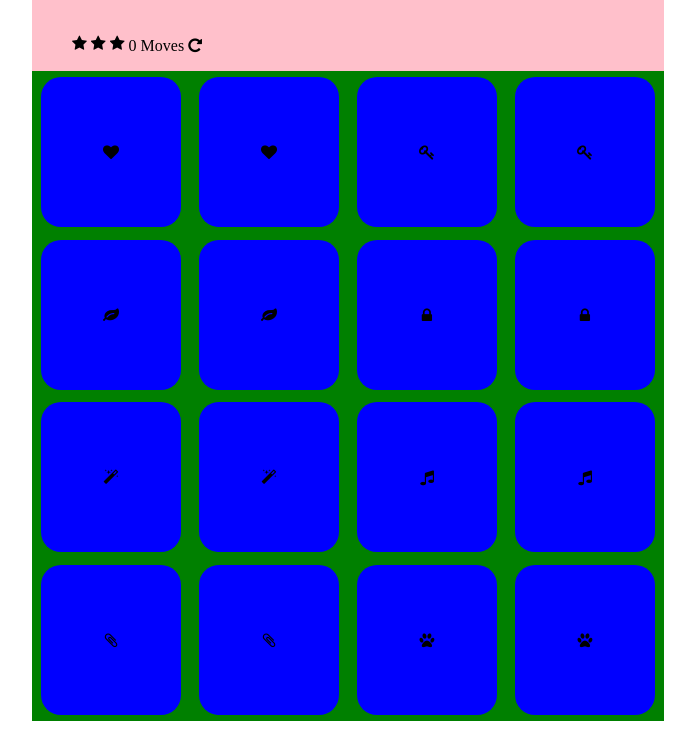
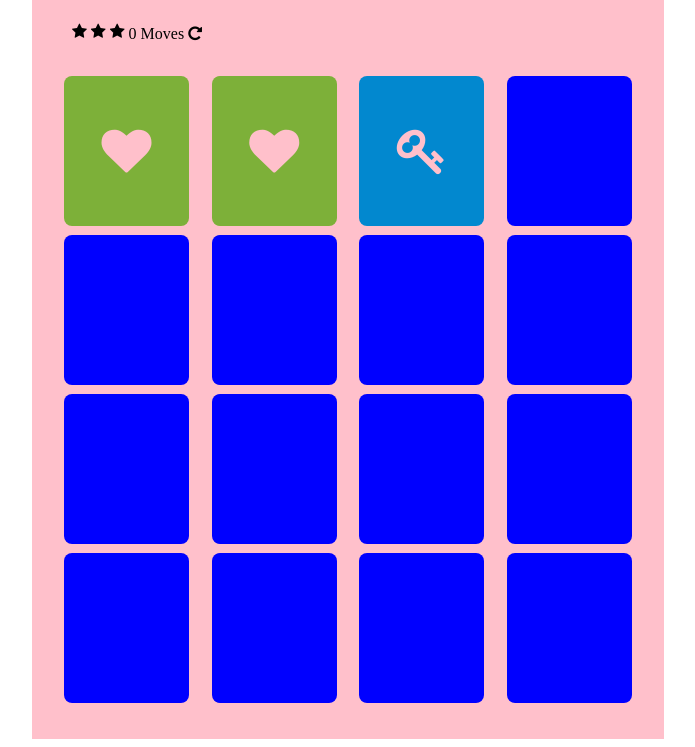
Before and after one commit to okjules/memory-game, a plain HTML site: page index.html in a window 1280 px wide. Shown: the part 61-808 px from the top of the page, without its empty margins (292-987 px from the left). Drawn offline with Linux system fonts and the light colour scheme.

Commit message:
Feat: Added CSS classes for JS interactivity
* Added classes to cards for condition open, show and match

* Added cursor functions

* Added some basic styling for visualisation of the elements

```diff
--- a/css/main.css
+++ b/css/main.css
@@ -4,7 +4,10 @@
 	box-sizing: border-box;
 }
 
-/*Score Content*/
+h1 {
+	text-align: center;
+	margin-bottom: 10px;
+}
 
 .main-container {
 	max-width: 50%;
@@ -12,9 +15,10 @@
 	background-color: pink;
 }
 
-h1 {
-	text-align: center;
-	background-color: pink;
+/*Score Content*/
+
+.score-tracker {
+	margin-bottom: -20px;
 }
 
 .stars {
@@ -33,29 +37,48 @@ h1 {
 
 .restart {
 	display: inline-block;
+	cursor: pointer;
 }
 
 /*Card-Grid*/
 
-.card-grid {
-	min-height: 650px;
+.grid {
 	display: flex;
-	flex-flow: row wrap;
-	justify-content: space-around;
+	flex-wrap: wrap;
+	justify-content: space-between;
 	align-items: center;
-	background-color: green;
-	list-style-type: none;
+	min-height: 700px;
+  padding: 32px;
+  border-radius: 10px;
 	margin: 0;
-	padding: 0;
 }
 
-.card {
+.grid .card {
 	display: flex;
 	justify-content: center;
 	align-items: center;
+	cursor: pointer;
 	width: 22%;
 	height: 150px;
+	background: blue;
+	font-size: 0;
+	color: pink;
+	border-radius: 8px;
 	padding: 50px;
-	background-color: blue;
-	border-radius: 20px;
 }
+
+.grid .card.open {
+	transform: rotateX(0);
+	background: #0288cf;
+	cursor: default;
+}
+
+.grid .card.show {
+	font-size: 50px;
+}
+
+.grid .card.match {
+	background: #7db039;
+	font-size: 50px;
+	cursor: default;
+}
--- a/index.html
+++ b/index.html
@@ -38,14 +38,14 @@
       </section>
 
       <section>
-        <ul class="card-grid">
-          <li class="card">
+        <ul class="grid">
+          <li class="card match">
             <i class="fa fa-heart"></i>
           </li>
-          <li class="card">
+          <li class="card match">
             <i class="fa fa-heart"></i>
           </li>
-          <li class="card">
+          <li class="card open show">
             <i class="fa fa-key"></i>
           </li>
           <li class="card">
```
